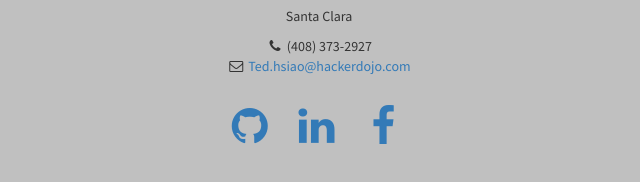
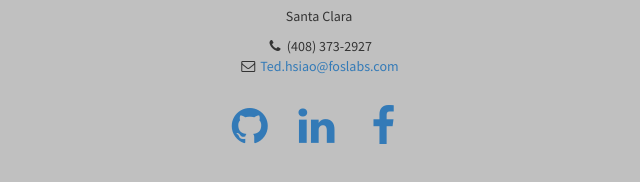
Before and after one commit to tedhsiao/tedhsiao.github.io, a plain HTML site: page index.html in a window 1280 px wide. Shown: the part 3422-3604 px from the top of the page, 321-961 px from the left. Drawn offline with Linux system fonts and the light colour scheme.

Commit message:
updated email

```diff
--- a/index.html
+++ b/index.html
@@ -322,7 +322,7 @@
                     <p>Santa Clara</p>
                     <ul class="list-unstyled">
                         <li><i class="fa fa-phone fa-fw"></i> (408) 373-2927</li>
-                        <li><i class="fa fa-envelope-o fa-fw"></i>  <a href="mailto:ted.hsiao@hackerdojo.com">Ted.hsiao@hackerdojo.com</a>
+                        <li><i class="fa fa-envelope-o fa-fw"></i>  <a href="mailto:ted.hsiao@hackerdojo.com">Ted.hsiao@foslabs.com</a>
                         </li>
                     </ul>
                     <br>
```
